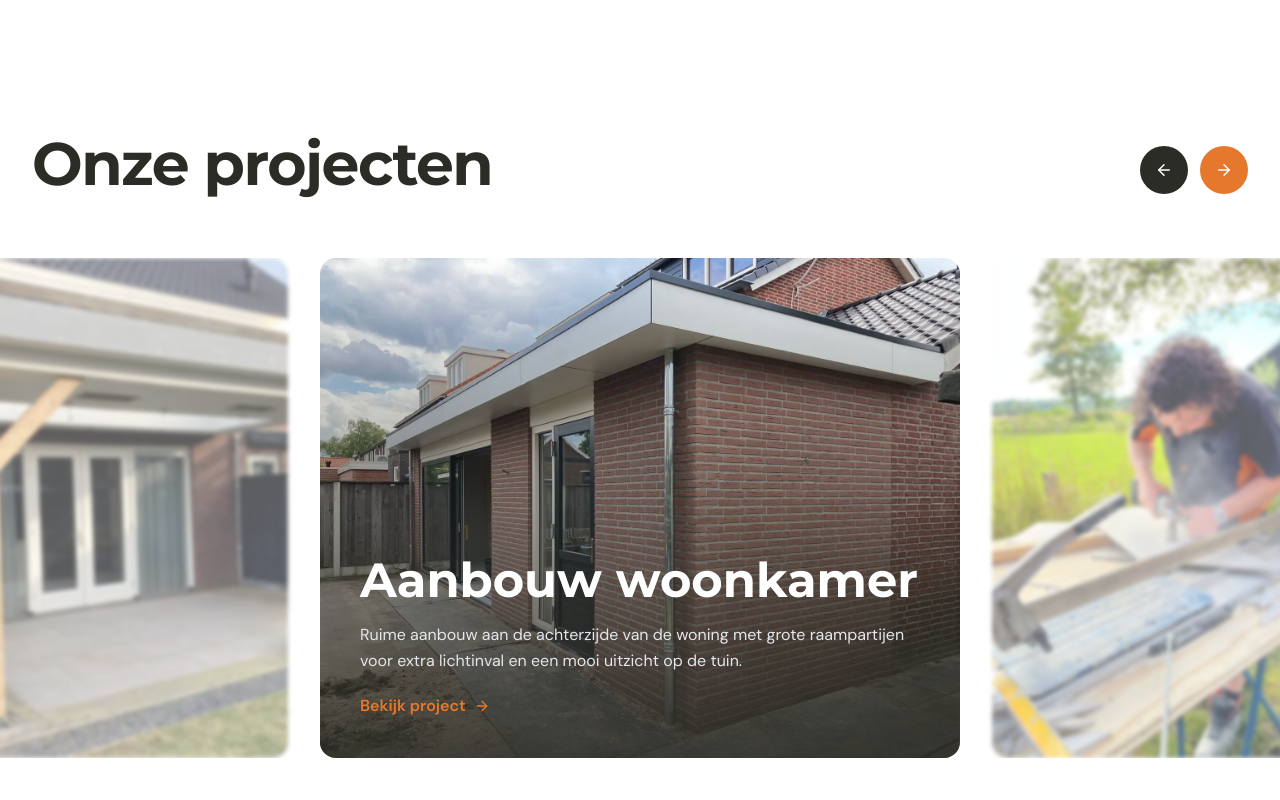
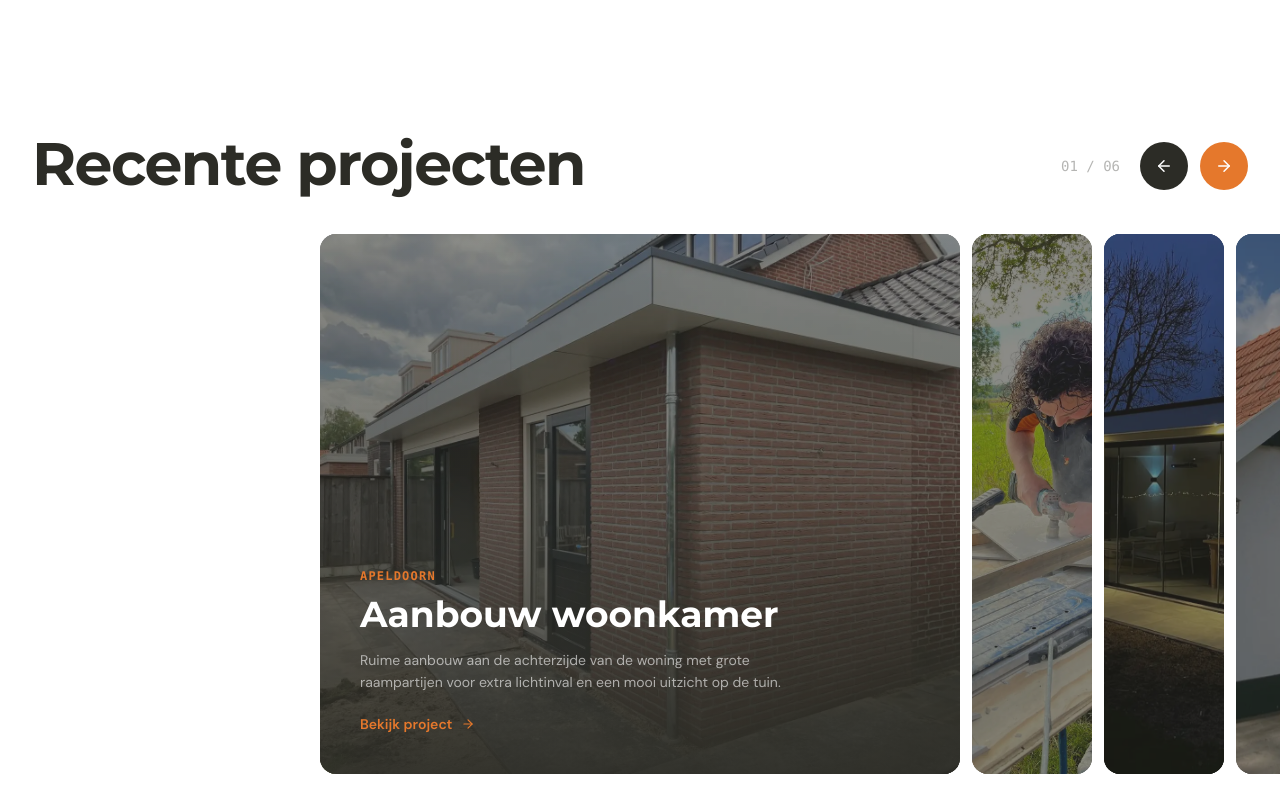
Before and after one commit to tobiashesselink/oosterik-bouw, a React (Vite) app: page / in a window 1280 px wide. Shown: the part 2680-3480 px from the top of the page. Built offline with nearby package versions, Linux system fonts and the light colour scheme.

Commit message:
Projecten slider

```diff
--- a/src/components/ProjectenSliderSection.tsx
+++ b/src/components/ProjectenSliderSection.tsx
@@ -1,10 +1,7 @@
 import gsap from "gsap";
 import { ArrowLeft, ArrowRight } from "lucide-react";
-import { useRef } from "react";
+import { useEffect, useRef, useState } from "react";
 import { Link } from "react-router-dom";
-import type { Swiper as SwiperType } from "swiper";
-import { Swiper, SwiperSlide } from "swiper/react";
-import "swiper/swiper.css";
 import CTAButton from "./CTAButton";
 import ScrollReveal from "./ScrollReveal";
 
@@ -55,186 +52,196 @@ const projecten = [
   },
 ];
 
-const loopedProjecten = [...projecten, ...projecten, ...projecten];
+const INACTIVE_W = 120;
+const GAP = 12;
+const CARD_H = 540;
 
-const swiperGlobalRef: { current: SwiperType | null } = { current: null };
+export default function ProjectenSliderSection() {
+  const [displayIndex, setDisplayIndex] = useState(0);
+  const activeRef = useRef(0);
+  const animatingRef = useRef(false);
+  const containerRef = useRef<HTMLDivElement>(null);
+  const stripRef = useRef<HTMLDivElement>(null);
+  const cardRefs = useRef<(HTMLDivElement | null)[]>([]);
+  const contentRefs = useRef<(HTMLDivElement | null)[]>([]);
 
-// Blokkeert animatie terwijl al een animatie loopt zodat rapid-clicking niet werkt.
-let isAnimating = false;
-
-/**
- * Animeer naar de volgende of vorige slide met GSAP zodat de breedte van de slides
- * en de wrapper-translate synchroon bewegen. Swiper's eigen animatie gebruiken we
- * niet meer — die berekent de doelpositie vóór de breedte verandert waardoor het
- * hakkerig oogt.
- */
-function navigate(swiper: SwiperType, direction: "next" | "prev") {
-  if (isAnimating) return;
-  isAnimating = true;
-
-  const curr = swiper.activeIndex;
-  const nextIdx = direction === "next" ? curr + 1 : curr - 1;
-
-  if (nextIdx < 0 || nextIdx >= swiper.slides.length) {
-    isAnimating = false;
-    return;
+  function getActiveW(): number {
+    const containerW = containerRef.current?.offsetWidth ?? window.innerWidth;
+    return Math.min(640, containerW - 48);
   }
 
-  const currentSlide = swiper.slides[curr] as HTMLElement;
-  const nextSlide = swiper.slides[nextIdx] as HTMLElement;
-  const wrapperEl = swiper.wrapperEl as HTMLElement;
+  function getTargetX(idx: number): number {
+    const containerW = containerRef.current?.offsetWidth ?? window.innerWidth;
+    const activeW = getActiveW();
+    return containerW / 2 - activeW / 2 - idx * (INACTIVE_W + GAP);
+  }
 
-  // Bereken de doelpositie door tijdelijk de eindbreedtes in te stellen,
-  // zodat Swiper's snapGrid de correcte waarden bevat.
-  const savedCurrent = currentSlide.style.width;
-  const savedNext = nextSlide.style.width;
+  function applyState(index: number, animated = false) {
+    const activeW = getActiveW();
+    cardRefs.current.forEach((card, i) => {
+      if (!card) return;
+      if (animated) {
+        gsap.set(card, { width: i === index ? activeW : INACTIVE_W });
+      } else {
+        gsap.set(card, { width: i === index ? activeW : INACTIVE_W });
+      }
+    });
+    contentRefs.current.forEach((content, i) => {
+      if (!content) return;
+      gsap.set(content, { opacity: i === index ? 1 : 0, y: 0 });
+    });
+    if (stripRef.current) {
+      gsap.set(stripRef.current, { x: getTargetX(index) });
+    }
+  }
 
-  currentSlide.style.width = "320px";
-  nextSlide.style.width = "640px";
-  // eslint-disable-next-line @typescript-eslint/no-explicit-any
-  (swiper as any).updateSlides?.();
+  useEffect(() => {
+    applyState(0);
 
-  const snapIdx = Math.min(nextIdx, swiper.snapGrid.length - 1);
-  const endTranslate = -swiper.snapGrid[snapIdx];
+    const handleResize = () => {
+      gsap.killTweensOf([stripRef.current, ...cardRefs.current, ...contentRefs.current]);
+      animatingRef.current = false;
+      applyState(activeRef.current);
+    };
 
-  // Herstel de originele inline-breedtes zodat GSAP kan animeren vanuit de huidige staat.
-  currentSlide.style.width = savedCurrent;
-  nextSlide.style.width = savedNext;
+    window.addEventListener("resize", handleResize);
+    return () => window.removeEventListener("resize", handleResize);
+    // eslint-disable-next-line react-hooks/exhaustive-deps
+  }, []);
 
-  // Z-index direct toepassen (niet geanimeerd).
-  currentSlide.classList.remove("swiper-slide-active");
-  nextSlide.classList.add("swiper-slide-active");
+  function animateTo(next: number) {
+    if (animatingRef.current || next === activeRef.current) return;
+    animatingRef.current = true;
+    const prev = activeRef.current;
+    activeRef.current = next;
 
-  // Haal de link-elementen op voor filter/opacity animatie.
-  const currentLink = currentSlide.querySelector<HTMLElement>("a");
-  const nextLink = nextSlide.querySelector<HTMLElement>("a");
-
-  // Alles synchroon animeren: wrapper translate + slide breedtes + visuele effecten.
-  const currentContent = currentSlide.querySelector<HTMLElement>("[data-slide-content]");
-  const nextContent = nextSlide.querySelector<HTMLElement>("[data-slide-content]");
+    const activeW = getActiveW();
+    const targetX = getTargetX(next);
 
     gsap
       .timeline({
-      defaults: { duration: 0.5, ease: "power2.inOut" },
+        defaults: { ease: "power2.inOut", duration: 0.6 },
         onComplete() {
-        // Sync Swiper's interne staat na de GSAP animatie.
-        swiper.translate = endTranslate;
-        // eslint-disable-next-line @typescript-eslint/no-explicit-any
-        (swiper as any).updateSlides?.();
-        swiper.updateActiveIndex();
-        // eslint-disable-next-line @typescript-eslint/no-explicit-any
-        (swiper as any).updateSlidesClasses?.();
-        isAnimating = false;
+          animatingRef.current = false;
+          setDisplayIndex(next);
         },
       })
-    .to(wrapperEl, { x: endTranslate }, 0)
-    .to(currentSlide, { width: 320 }, 0)
-    .to(nextSlide, { width: 640 }, 0)
-    .to(currentLink, { filter: "blur(2px)", opacity: 0.65 }, 0)
-    .to(nextLink, { filter: "blur(0px)", opacity: 1 }, 0)
-    .to(currentContent, { opacity: 0, y: 8, duration: 0.2, ease: "power1.in" }, 0)
-    .fromTo(nextContent, { opacity: 0, y: 12 }, { opacity: 1, y: 0, duration: 0.3, ease: "power2.out" }, 0.22);
+      .to(cardRefs.current[prev], { width: INACTIVE_W }, 0)
+      .to(cardRefs.current[next], { width: activeW }, 0)
+      .to(stripRef.current, { x: targetX }, 0)
+      .to(contentRefs.current[prev], { opacity: 0, duration: 0.2, ease: "power1.in" }, 0)
+      .fromTo(
+        contentRefs.current[next],
+        { opacity: 0, y: 16 },
+        { opacity: 1, y: 0, duration: 0.4, ease: "power2.out" },
+        0.28,
+      );
   }
 
-export function sliderPrev() {
-  if (swiperGlobalRef.current) navigate(swiperGlobalRef.current, "prev");
-}
-
-export function sliderNext() {
-  if (swiperGlobalRef.current) navigate(swiperGlobalRef.current, "next");
-}
-
-export default function ProjectenSliderSection() {
-  const swiperRef = useRef<SwiperType | null>(null);
+  const goNext = () => animateTo((activeRef.current + 1) % projecten.length);
+  const goPrev = () => animateTo((activeRef.current - 1 + projecten.length) % projecten.length);
 
   return (
-    <section className="bg-white py-24">
+    <section className="bg-white py-16 sm:py-24">
+      {/* ── Header ─────────────────────────────────────────────────────── */}
       <div className="mx-auto max-w-7xl px-6 lg:px-8">
         <ScrollReveal>
-          <div className="flex items-end justify-between">
+          <div className="flex flex-col gap-6 sm:flex-row sm:items-end sm:justify-between">
             <div>
-              <h2 className="font-display text-5xl font-bold tracking-tight text-dark sm:text-6xl">Onze projecten</h2>
+              <h2 className="font-display text-4xl font-bold tracking-tight text-dark sm:text-5xl lg:text-6xl">
+                Recente projecten
+              </h2>
             </div>
-            <div className="hidden gap-3 sm:flex">
+
+            <div className="flex items-center gap-5 sm:pb-1">
+              <span className="hidden font-mono text-sm tabular-nums text-dark/35 sm:block">
+                {String(displayIndex + 1).padStart(2, "0")}
+                &thinsp;/&thinsp;
+                {String(projecten.length).padStart(2, "0")}
+              </span>
+              <div className="flex gap-3">
                 <button
-                onClick={() => swiperRef.current && navigate(swiperRef.current, "prev")}
-                className="flex h-12 w-12 items-center justify-center rounded-full bg-dark text-white transition-all duration-200 hover:bg-dark-light active:scale-95"
-                aria-label="Vorige projecten">
+                  onClick={goPrev}
+                  className="flex h-12 w-12 items-center justify-center rounded-full bg-dark text-white transition-all duration-200 hover:opacity-80 active:scale-95"
+                  aria-label="Vorig project">
                   <ArrowLeft size={18} />
                 </button>
                 <button
-                onClick={() => swiperRef.current && navigate(swiperRef.current, "next")}
-                className="flex h-12 w-12 items-center justify-center rounded-full bg-brand text-white transition-all duration-200 hover:bg-brand-light active:scale-95"
-                aria-label="Volgende projecten">
+                  onClick={goNext}
+                  className="flex h-12 w-12 items-center justify-center rounded-full bg-brand text-white transition-all duration-200 hover:opacity-90 active:scale-95"
+                  aria-label="Volgend project">
                   <ArrowRight size={18} />
                 </button>
               </div>
             </div>
+          </div>
         </ScrollReveal>
       </div>
-      <div className="relative mt-16 overflow-hidden">
-        <Swiper
-          slidesPerView="auto"
-          centeredSlides
-          spaceBetween={32}
-          loop
-          initialSlide={projecten.length}
-          allowTouchMove={false}
-          onSwiper={(swiper) => {
-            swiperRef.current = swiper;
-            swiperGlobalRef.current = swiper;
-            // Stel inline-breedtes in zodat GSAP altijd vanuit een bekende staat animeert.
-            swiper.slides.forEach((slide, i) => {
-              const el = slide as HTMLElement;
-              el.style.width = i === swiper.activeIndex ? "640px" : "320px";
-              const content = el.querySelector<HTMLElement>("[data-slide-content]");
-              if (content) gsap.set(content, { opacity: i === swiper.activeIndex ? 1 : 0, y: 0 });
-            });
-            // eslint-disable-next-line @typescript-eslint/no-explicit-any
-            (swiper as any).updateSlides?.();
-            requestAnimationFrame(() => swiper.update());
+
+      {/* ── Slider ─────────────────────────────────────────────────────── */}
+      <div ref={containerRef} className="relative mt-10 overflow-hidden" style={{ height: CARD_H }}>
+        <div ref={stripRef} className="absolute top-0 left-0 flex" style={{ gap: GAP, willChange: "transform" }}>
+          {projecten.map((project, i) => (
+            <div
+              key={project.id}
+              ref={(el) => {
+                cardRefs.current[i] = el;
               }}
-          className="project-slider !overflow-visible !h-[500px]">
-          {loopedProjecten.map((project, index) => (
-            <SwiperSlide key={`${project.id}-${index}`}>
-              {({ isActive }) => (
-                <Link
-                  to={`/projecten/${project.id}`}
-                  className={`${isActive ? "group" : ""} relative block h-[500px] w-full select-none overflow-hidden rounded-2xl`}
-                  style={{
-                    filter: isActive ? "blur(0px)" : "blur(2px)",
-                    opacity: isActive ? 1 : 0.65,
-                    cursor: isActive ? "pointer" : "default",
-                    pointerEvents: isActive ? "auto" : "none",
+              className="relative shrink-0 cursor-pointer overflow-hidden rounded-2xl bg-[#1a1a14]"
+              style={{ height: CARD_H }}
+              onClick={() => {
+                if (i !== activeRef.current) animateTo(i);
               }}>
               <img
                 src={project.image}
                 alt={project.title}
-                    className="absolute inset-0 h-full w-full object-cover transition-transform duration-700 group-hover:scale-105"
+                className="absolute inset-0 h-full w-full object-cover"
+                draggable={false}
                 loading="lazy"
-                    draggable={false}
               />
-                  <div data-slide-content className="absolute inset-0">
-                    <div className="absolute inset-0 bg-gradient-to-t from-dark/90 via-dark/40 to-transparent" />
-                    <div className="absolute bottom-0 left-0 right-0 p-10">
-                      <h3 className="font-display text-4xl font-bold leading-tight text-white sm:text-5xl">
+
+              {/* Persistent dim overlay */}
+              <div className="absolute inset-0 bg-dark/55" />
+
+              {/* Active content (fades in/out) */}
+              <div
+                ref={(el) => {
+                  contentRefs.current[i] = el;
+                }}
+                className="absolute inset-0">
+                {/* Rich gradient only on active */}
+                <div className="absolute inset-0 bg-gradient-to-t from-dark/90 via-dark/20 to-transparent" />
+
+                <Link
+                  to={`/projecten/${project.id}`}
+                  className="absolute inset-0 flex flex-col justify-end px-8 py-8 lg:px-10 lg:py-10"
+                  onClick={(e) => {
+                    if (i !== activeRef.current) e.preventDefault();
+                  }}
+                  tabIndex={i === displayIndex ? 0 : -1}>
+                  <span className="mb-2 font-mono text-xs font-semibold uppercase tracking-widest text-brand">
+                    {project.location}
+                  </span>
+                  <h3 className="font-display text-3xl font-bold leading-tight text-white lg:text-4xl">
                     {project.title}
                   </h3>
-                      <p className="mt-3 text-base leading-relaxed text-gray-200 line-clamp-2">{project.description}</p>
-                      <span className="mt-5 inline-flex items-center gap-2 text-base font-semibold text-brand">
+                  <p className="mt-3 max-w-md text-sm leading-relaxed text-white/60 line-clamp-2">
+                    {project.description}
+                  </p>
+                  <span className="mt-5 inline-flex items-center gap-2 text-sm font-semibold text-brand">
                     Bekijk project
-                        <ArrowRight size={16} />
+                    <ArrowRight size={14} />
                   </span>
+                </Link>
               </div>
             </div>
-                </Link>
-              )}
-            </SwiperSlide>
           ))}
-        </Swiper>
         </div>
+      </div>
+
+      {/* ── CTA ────────────────────────────────────────────────────────── */}
       <ScrollReveal>
-        <div className="mt-14 text-center">
+        <div className="mt-12 text-center">
           <CTAButton to="/projecten" variant="secondary">
             Alle projecten bekijken
           </CTAButton>
```
Lines whose indentation alone changed are shown as unchanged.
